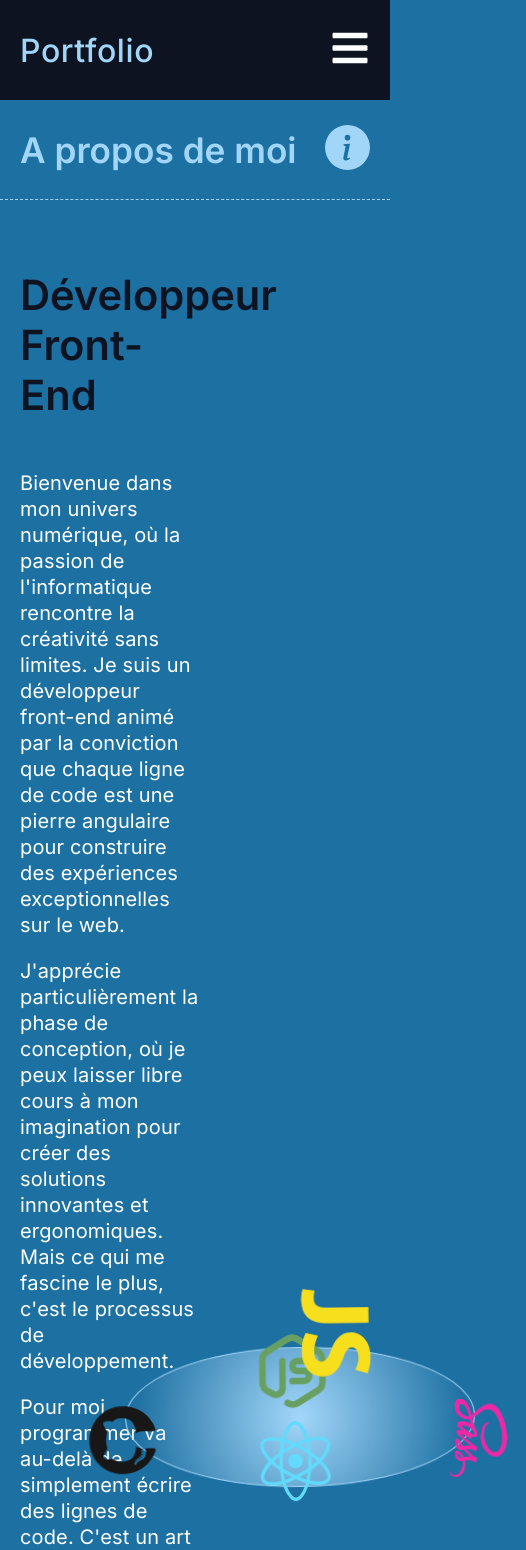
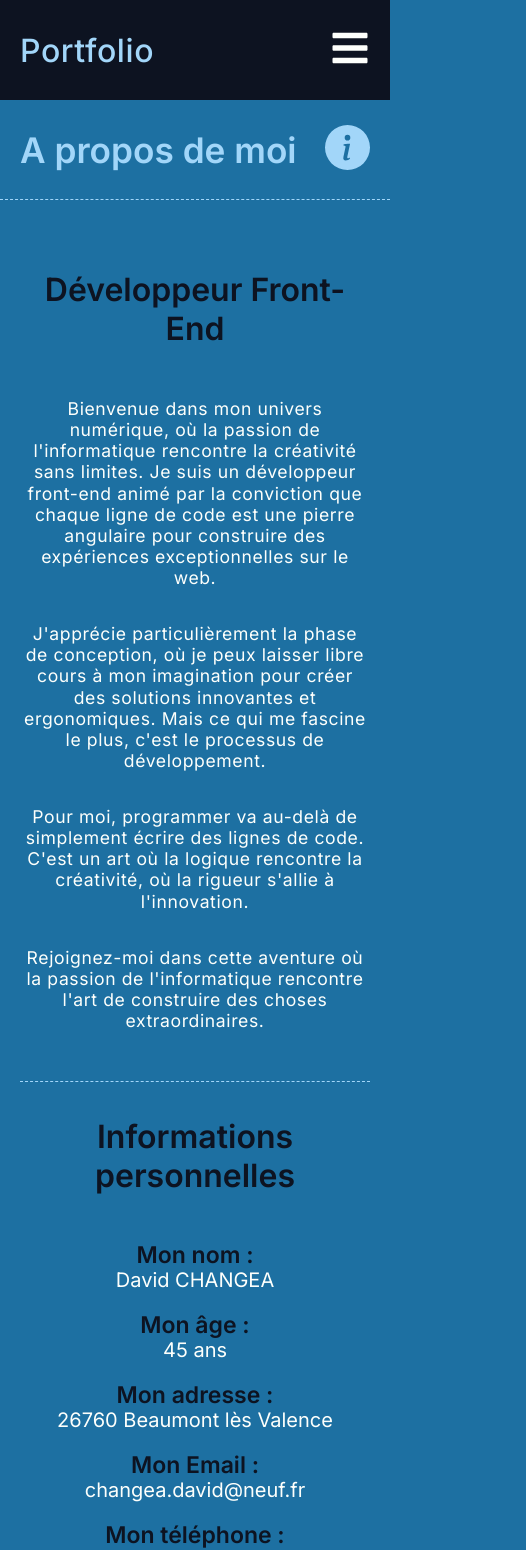
Before and after one commit to DavidDevPro/projet_12_portfolio_version_3, a React (Vite) app: page /about in a window 390 px wide. Shown: the top 1550 px of the page, 526 px wide, since content can reach past the window. Built offline with nearby package versions, Linux system fonts and the light colour scheme.

Commit message:
responsive page about commencé

```diff
--- a/src/sass/pages/AboutPage.scss
+++ b/src/sass/pages/AboutPage.scss
@@ -9,6 +9,9 @@
   align-items: center;
   justify-content: space-between;
   padding: 20px;
+  @media screen and (max-width: 1024px) {
+    flex-direction: column;
+  }
 
   .about {
     width: 60%;
@@ -17,11 +20,19 @@
     text-align: left;
     padding: 50px 30px 0 0;
     gap: 35px;
+    @media screen and (max-width: 1024px) {
+      width: 100%;
+      text-align: center;
+      padding: 50px 0;
+    }
 
     h3 {
       color: $primary_color;
       font-size: 2.6em;
       font-weight: 600;
+      @media screen and (max-width: 768px) {
+        font-size: 2em;
+      }
     }
 
     &_text {
@@ -39,6 +50,12 @@
         line-height: 1.3em;
         font-size: 1.25em;
         letter-spacing: 0.15px;
+        @media screen and (max-width: 768px) {
+          gap: 35px;
+          font-size: 1.1em;
+          letter-spacing: 0.6px;
+          line-height: 1.2em;
+        }
       }
     }
     &_infos {
@@ -50,6 +67,10 @@
         display: flex;
         flex-direction: column;
         gap: 20px;
+        @media screen and (max-width: 1024px) {
+          align-items: center;
+          gap: 25px;
+        }
 
         li {
           display: flex;
@@ -57,6 +78,11 @@
           color: $secondary100_color;
           line-height: 1.3em;
           font-size: 1.25em;
+          @media screen and (max-width: 1024px) {
+            flex-direction: column;
+            line-height: 1em;
+            gap: 5px;
+          }
 
           .title {
             color: $primary_color;
@@ -72,6 +98,10 @@
     display: flex;
     align-items: center;
     justify-content: center;
+    @media screen and (max-width: 1024px) {
+      width: 100%;
+      margin: 75px auto;
+    }
 
     &_content {
       width: 350px;
@@ -81,6 +111,10 @@
       border-radius: 50%;
       border: 1.5px solid $fourth_color;
       animation: rotation 20s linear 1s infinite;
+      @media screen and (max-width: 768px) {
+        width: 280px;
+        height: 280px;
+      }
 
       @keyframes rotation {
         100% {
@@ -95,7 +129,7 @@
         left: 41%;
         transform: rotate(15deg);
         @media screen and (max-width: 768px) {
-          top: -12%;
+          top: -17.5%;
           left: 40%;
         }
       }
@@ -105,8 +139,8 @@
         top: 37%;
         right: -11.5%;
         @media screen and (max-width: 768px) {
-          top: 40%;
-          right: -11%;
+          top: 35%;
+          right: -14%;
         }
       }
       div:nth-child(3) {
@@ -116,7 +150,7 @@
         left: 41%;
         transform: rotate(180deg);
         @media screen and (max-width: 768px) {
-          bottom: -11%;
+          bottom: -13%;
           left: 40%;
         }
       }
@@ -124,11 +158,11 @@
         color: $nodejs_color;
         position: absolute;
         top: 38%;
-        left: -11%;
+        left: -15%;
         transform: rotate(-90deg);
         @media screen and (max-width: 768px) {
-          top: 40%;
-          left: -11%;
+          top: 35%;
+          left: -13%;
         }
       }
       div:nth-child(5) {
@@ -137,10 +171,6 @@
         top: 50%;
         left: 50%;
         transform: translate(-50%, -50%);
-        @media screen and (max-width: 768px) {
-          top: 40%;
-          left: -11%;
-        }
       }
     }
   }
```
